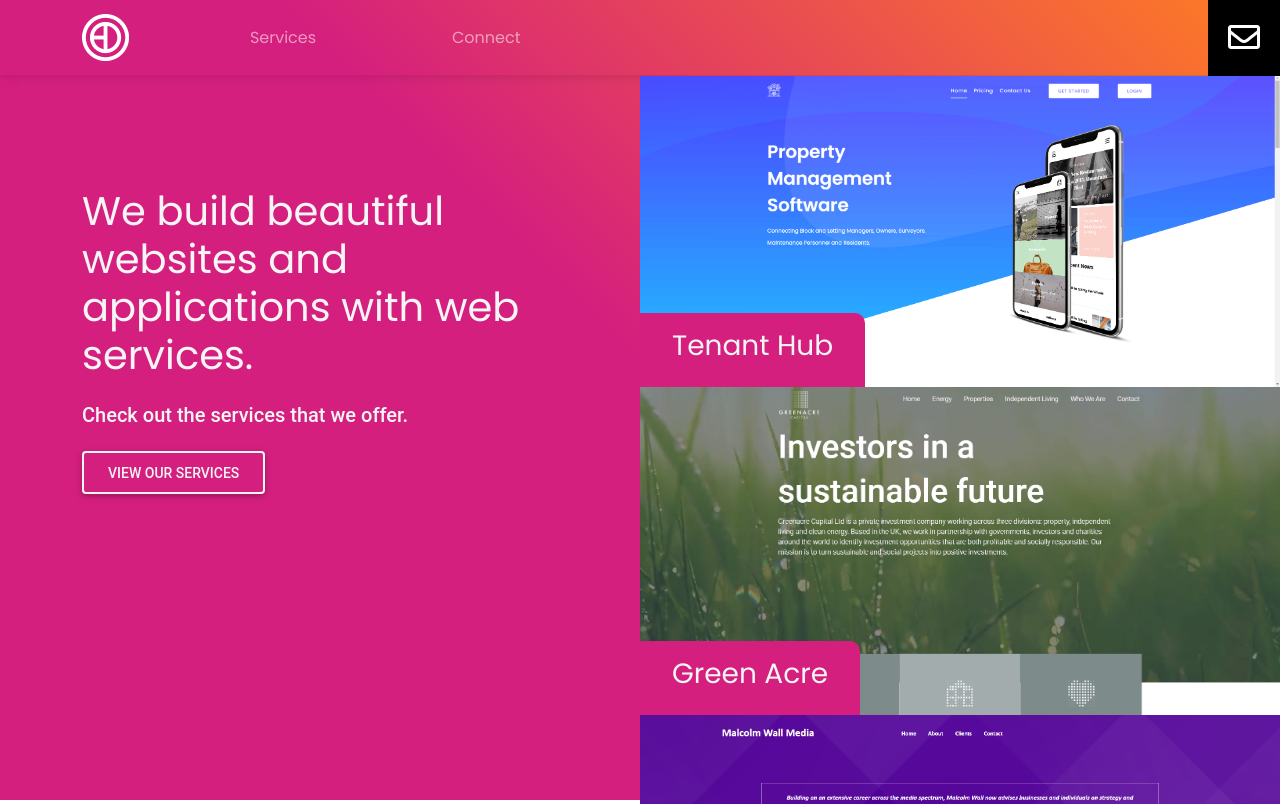
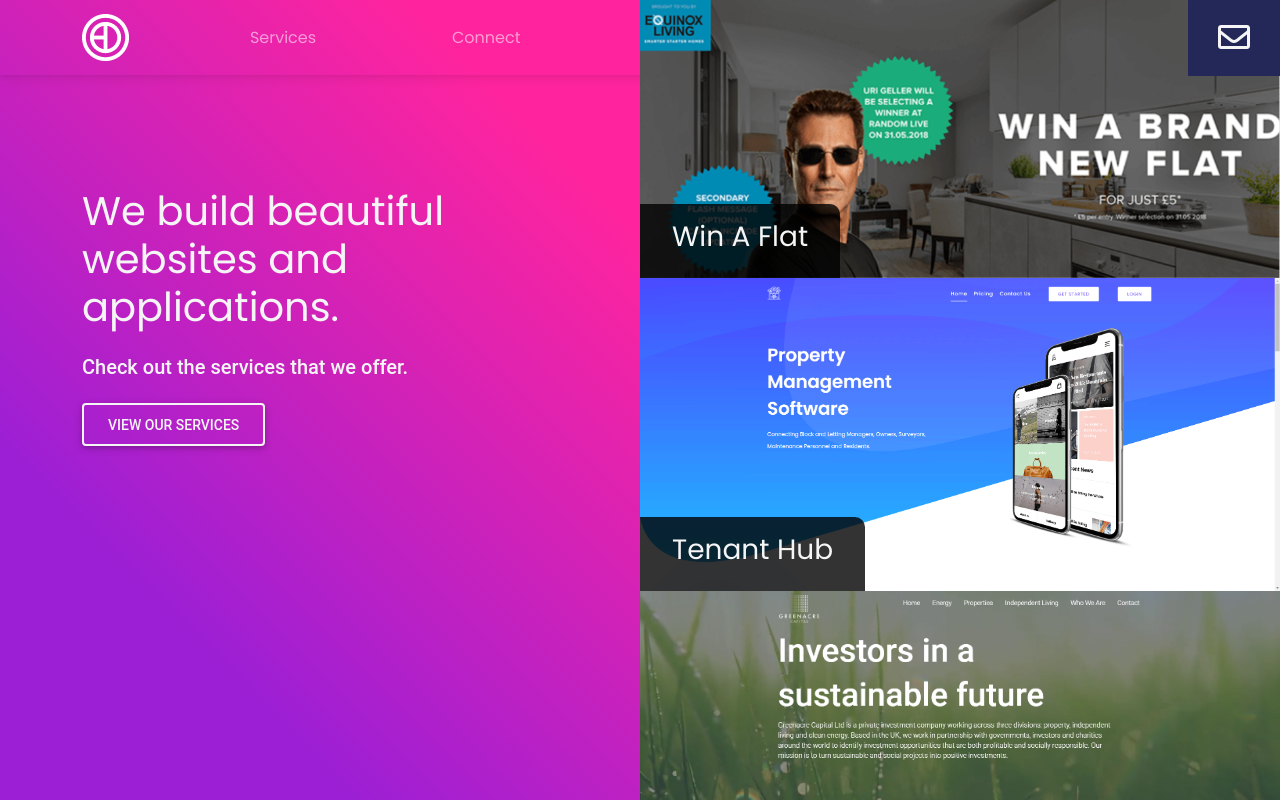
Before and after one commit to bendandoSolo/bendando, a Next.js app: page / in a window 1280 px wide. Both pictures are taken after a click on the element 1244 px from the left and 38 px from the top of the page. Built offline with nearby package versions, Linux system fonts and the light colour scheme.

Commit message:
amended styles - such as colors, buttons

```diff
--- a/pages/components/Contact.js
+++ b/pages/components/Contact.js
@@ -12,7 +12,7 @@ const Contact = () => {
       state = !state;
       if (state === true) {
         form.style.cssText =
-          "animation: animate 1s;  animation-fill-mode: both; right: 96px; height: 600px;";
+          "animation: animate 1s;  animation-fill-mode: both; right: 90px; height: 600px;";
         formInputs.classList.add("appear");
         console.log(formInputs);
       } else {
@@ -60,7 +60,7 @@ const Contact = () => {
               </label>
             </div>
 
-            <button type="submit" className="btn btn-primary btn-block mb-4">
+            <button type="submit" className="btn btn-block mb-4" id="home-btn">
               Send
             </button>
           </form>
--- a/pages/green-acre.js
+++ b/pages/green-acre.js
@@ -140,7 +140,7 @@ export default function greenAcre() {
           </div>
         </div>
         <div className="row text-center py-4 project-link">
-          <Link href="/">
+          <Link href="https://www.greenacre-capital.com/">
             <a>
               <h3>View site</h3>
             </a>
@@ -151,8 +151,8 @@ export default function greenAcre() {
             <div className="row">
               <div className="col-md-4">
                 <h5>Next Project</h5>
-                <h2>Greenacre Capital</h2>
-                <Link href="/">
+                <h2>Malcolm Wall</h2>
+                <Link href="/malcolm-wall">
                   <a>
                     <button type="button" className="btn" id="home-btn">
                       View Next Project
--- a/pages/index.js
+++ b/pages/index.js
@@ -108,7 +108,7 @@ export default function Home() {
           <div className="row ">
             <div className="col-lg-5 me-4">
               <h1 className="mb-4">
-                We build beautiful websites and applications with web services.
+                We build beautiful websites and applications.
               </h1>
               <h5 className="mb-4">Check out the services that we offer.</h5>
               <div>
@@ -124,6 +124,14 @@ export default function Home() {
           </div>
         </div>
         <div className="scroller" id="scroller">
+          <Link href="/win-a-flat">
+            <div className="scroller-img">
+              <img className="landing-img" src="/images/win-a-flat.png" />
+              <div className="scroller-name">
+                <h3>Win A Flat</h3>
+              </div>
+            </div>
+          </Link>
           <Link href="/tenants-hub">
             <div className="scroller-img">
               <img className="landing-img" src="/images/tenanthub.png" />
@@ -149,7 +157,7 @@ export default function Home() {
             </div>
           </Link>
           <Link href="/win-a-flat">
-            <div className="scroller-img">
+            <div className="scroller-img is-clone">
               <img className="landing-img" src="/images/win-a-flat.png" />
               <div className="scroller-name">
                 <h3>Win A Flat</h3>
@@ -177,14 +185,6 @@ export default function Home() {
               <img className="landing-img" src="/images/malcolm-wall.png" />
               <div className="scroller-name">
                 <h3>Malcolm Wall</h3>
-              </div>
-            </div>
-          </Link>
-          <Link href="/win-a-flat">
-            <div className="scroller-img is-clone">
-              <img className="landing-img" src="/images/win-a-flat.png" />
-              <div className="scroller-name">
-                <h3>Win A Flat</h3>
               </div>
             </div>
           </Link>
--- a/pages/malcolm-wall.js
+++ b/pages/malcolm-wall.js
@@ -144,7 +144,7 @@ export default function malcolmWall() {
           </div>
         </div>
         <div className="row text-center py-4 project-link">
-          <Link href="/">
+          <Link href="https://malcolmwallmedia.co.uk/">
             <a>
               <h3>View site</h3>
             </a>
@@ -155,8 +155,8 @@ export default function malcolmWall() {
             <div className="row">
               <div className="col-md-4">
                 <h5>Next Project</h5>
-                <h2>Greenacre Capital</h2>
-                <Link href="/">
+                <h2>Tenants Hub</h2>
+                <Link href="/tenants-hub">
                   <a>
                     <button type="button" className="btn" id="home-btn">
                       View Next Project
--- a/pages/tenants-hub.js
+++ b/pages/tenants-hub.js
@@ -145,7 +145,7 @@ export default function tenanthub() {
           </div>
         </div>
         <div className="row text-center py-4 project-link">
-          <Link href="/">
+          <Link href="https://www.tenantshub.co.uk/">
             <a>
               <h3>View site</h3>
             </a>
@@ -156,8 +156,8 @@ export default function tenanthub() {
             <div className="row">
               <div className="col-md-4">
                 <h5>Next Project</h5>
-                <h2>Greenacre Capital</h2>
-                <Link href="/">
+                <h2>Win A Flat</h2>
+                <Link href="/win-a-flat">
                   <a>
                     <button type="button" className="btn" id="home-btn">
                       View Next Project
--- a/pages/win-a-flat.js
+++ b/pages/win-a-flat.js
@@ -158,7 +158,7 @@ export default function winflat() {
               <div className="col-md-4">
                 <h5>Next Project</h5>
                 <h2>Greenacre Capital</h2>
-                <Link href="/">
+                <Link href="/green-acre">
                   <a>
                     <button type="button" className="btn" id="home-btn">
                       View Next Project
--- a/styles/globals.css
+++ b/styles/globals.css
@@ -101,9 +101,9 @@ button {
 
 .scroller {
   position: absolute;
-  top: 75.5px;
+  top: 0;
   right: 0;
-  height: 91vh;
+  height: 100vh;
   width: 50%;
   overflow-y: scroll;
   cursor: pointer;
@@ -129,7 +129,7 @@ button {
   z-index: 10;
   bottom: 0;
   padding: 1rem 2rem;
-  background: rgb(213, 31, 126);
+  background: rgba(0, 0, 0, 0.8);
   border-radius: 0 10px 0 0;
 }
 
@@ -141,11 +141,11 @@ button {
 }
 
 .home {
-  background: rgb(213, 31, 126);
+  background: rgb(156, 31, 213);
   background: linear-gradient(
     45deg,
-    rgba(213, 31, 126, 1) 52%,
-    rgba(255, 126, 34, 1) 100%
+    rgba(156, 31, 213, 1) 17%,
+    rgba(255, 36, 158, 1) 58%
   );
   color: whitesmoke;
   position: relative;
@@ -282,7 +282,7 @@ button {
 }
 
 .connect form {
-  padding: 2rem 1rem;
+  padding: 3rem 1rem;
   background-color: whitesmoke;
   border-radius: 15px;
 }
@@ -306,13 +306,11 @@ button {
 /* winaflat */
 
 .winaflat {
-  background-image: linear-gradient(
-    to right top,
-    #05a8a1,
-    #0f9d96,
-    #15938a,
-    #188880,
-    #1a7e75
+  background: rgb(39, 91, 180);
+  background: linear-gradient(
+    45deg,
+    rgba(39, 91, 180, 1) 53%,
+    rgba(80, 213, 255, 1) 97%
   );
   color: whitesmoke;
 }
@@ -320,13 +318,11 @@ button {
 /* Malcolm Wall */
 
 .malcolm-wall {
-  background-image: linear-gradient(
-    to bottom,
-    #1a1b25,
-    #3b3e50,
-    #5f6581,
-    #848fb4,
-    #abbbeb
+  background: rgb(37, 48, 68);
+  background: linear-gradient(
+    45deg,
+    rgba(37, 48, 68, 1) 53%,
+    rgba(163, 215, 231, 1) 97%
   );
   color: whitesmoke;
 }
@@ -334,13 +330,11 @@ button {
 /* Green-Acre */
 
 .green-acre {
-  background-image: linear-gradient(
-    to right top,
-    #256b21,
-    #257c22,
-    #228d23,
-    #1e9e23,
-    #16b023
+  background: rgb(10, 85, 0);
+  background: linear-gradient(
+    45deg,
+    rgba(10, 85, 0, 1) 58%,
+    rgba(164, 223, 85, 1) 100%
   );
   color: whitesmoke;
 }
@@ -379,21 +373,16 @@ button {
 }
 
 .project-link {
-  background-color: #3fb5ef;
+  background-color: #232858;
   transition: 0.2s ease-in-out;
 }
 
 .project-link:hover {
-  background-color: transparent;
+  opacity: 0.7;
 }
 
 .project-link a {
   color: whitesmoke;
-}
-
-.project-link:hover a {
-  text-decoration: underline;
-  color: #3fb5ef;
 }
 
 .project-end {
@@ -531,14 +520,19 @@ footer h5 {
 
 #contact-btn {
   position: absolute;
-  background-color: black;
-  color: white;
-  padding: 12.5px 20px;
+  background-color: #232858;
+  color: whitesmoke;
+  padding: 12.5px 30px;
   font-size: 2rem;
   top: 0;
   right: 0;
   cursor: pointer;
   z-index: 450;
+  transition: ease-out 0.2s;
+}
+
+#contact-btn:hover {
+  opacity: 0.7;
 }
 
 #contact-form {
@@ -547,18 +541,23 @@ footer h5 {
   position: absolute;
   top: 0px;
   right: 0px;
-  background-color: white;
+  background-color: #232858;
   z-index: 400;
-  padding: 2rem;
 }
 
 #contact-form form {
   position: absolute;
   opacity: 0;
-  color: black;
+  color: whitesmoke;
   display: none;
   right: 50px;
   margin-left: 40px;
+}
+
+#contact-form form label,
+#contact-form form input,
+#contact-form form textarea {
+  color: whitesmoke;
 }
 
 .appear {
@@ -584,12 +583,12 @@ footer h5 {
     height: 76px;
   }
   50% {
-    right: 72px;
+    right: 90px;
     width: 500px;
     height: 76px;
   }
   100% {
-    right: 72px;
+    right: 90px;
     width: 500px;
   }
 }
@@ -597,17 +596,17 @@ footer h5 {
 @keyframes animate-out {
   0% {
     height: 600px;
-    right: 72px;
+    right: 90px;
     width: 500px;
   }
 
   25% {
     height: 700px;
-    right: 72px;
+    right: 90px;
     width: 500px;
   }
   50% {
-    right: 72px;
+    right: 90px;
     width: 500px;
     height: 76px;
   }
```
